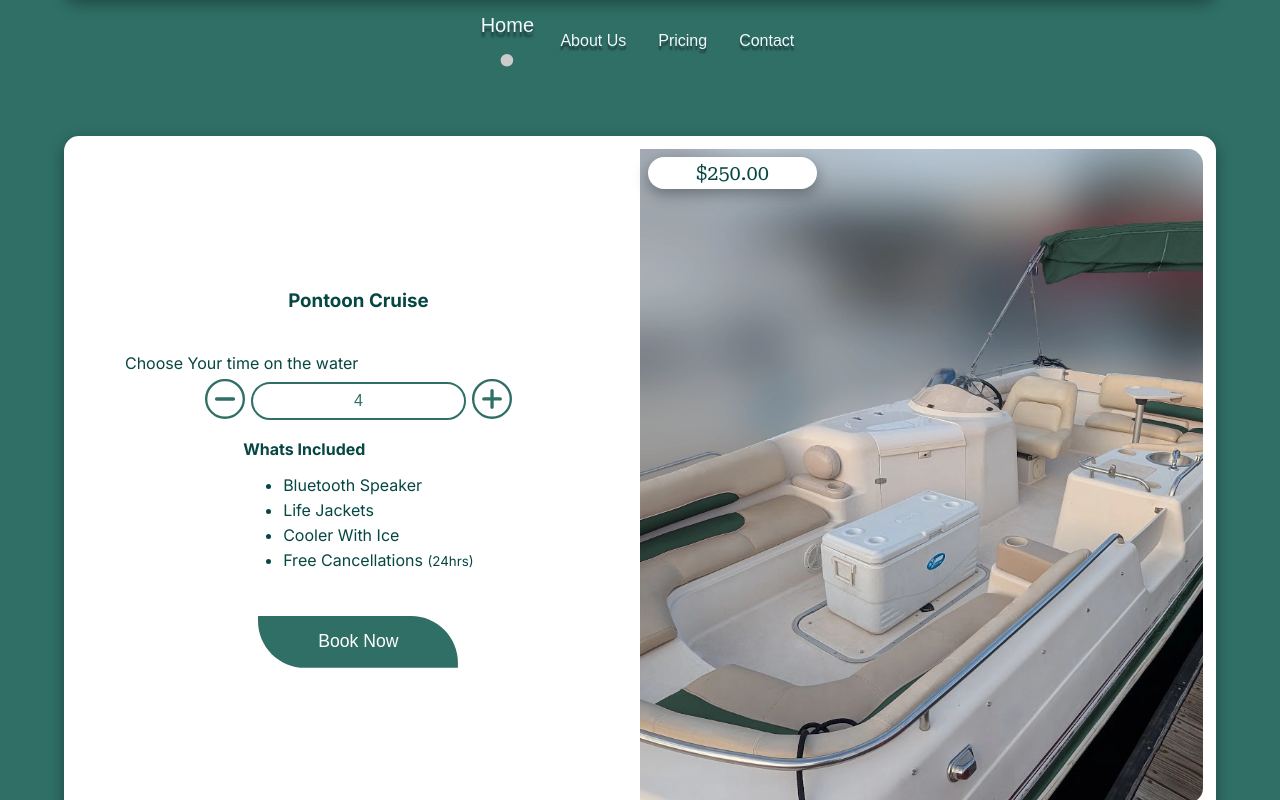
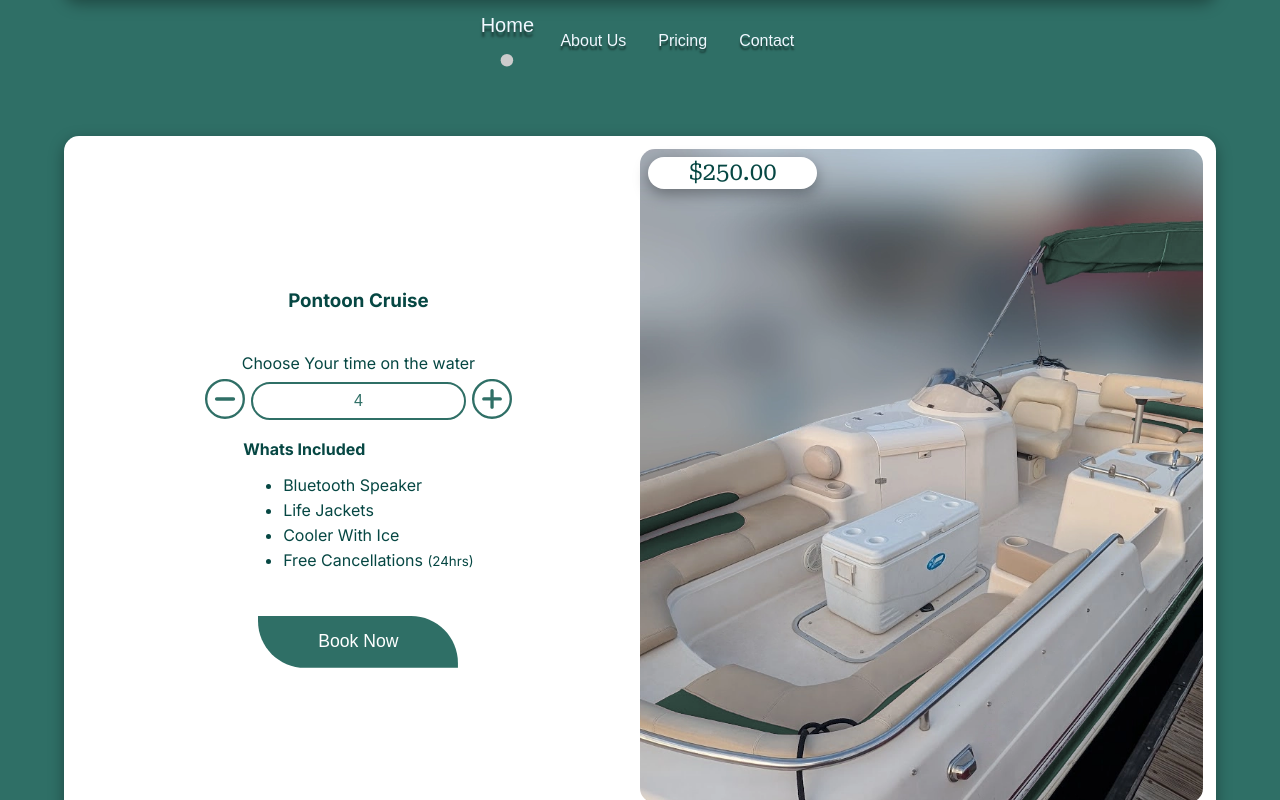
Before and after one commit to rcrawf13/boat-rental, a React (Vite) app: page /#Home in a window 1280 px wide. Both pictures are taken after a click on the button 438 px from the left and 1960 px from the top of the page. Shown: the part 1560-2360 px from the top of the page. Built offline with nearby package versions, Linux system fonts and the light colour scheme; a web font is replaced by a local one.

Commit message:
Fixed Responsiveness of section wide screen containers

```diff
--- a/src/components/sections/about_section/about_sec_items/about.css
+++ b/src/components/sections/about_section/about_sec_items/about.css
@@ -84,7 +84,8 @@ h2 {
 .wideScreenContainer {
   margin-top: 3%;
   width: 90dvw;
-  height: 85dvh;
+  height: 85%;
+  overflow: hidden;
   background-color:#FFFFFF;
   border-radius: 15px;
   padding: 1.5rem;
@@ -120,9 +121,6 @@ h2 {
     overflow-y: scroll;
   }
 
-  .img-text-con > .imgCon {
-
-  }
 
 
 }
@@ -158,20 +156,15 @@ h2 {
   grid-column: span 12;
   display: grid;
   grid-template-columns: repeat(auto-fill,minmax(25dvw,1fr));
-  grid-template-rows: 1fr;
   gap: 1rem;
 }
 
 
-.perks-cont > .card {
-  height: fit-content;
-  max-height: 90%;
+.card {
   display: grid;
   justify-items: center;
-  grid-template-rows: .5fr 1fr 3fr;
-  grid-template-columns: 1fr;
-
-  box-shadow: rgba(0, 0, 0, 0.05) 0px 0px 0px 1px;
+  grid-template-rows: repeat(auto-fil,minmax(150px,1fr));
+  grid-template-columns: repeat(auto-fill,minmax(250px,1fr));
   border-radius: 15px;
   box-sizing: border-box;
   padding: .8rem;
@@ -201,17 +194,17 @@ h2 {
 .card > img {
   height:9dvh;
   margin-bottom: .5rem;
+  display: block;
 }
 
 
 
 .card > div {
-  width: 100%; height: auto;
+  width: 100%; height: fit-content;
   font-size: .85rem;
   font-family: "Inter", sans-serif;
   font-optical-sizing: auto;
   font-style: normal;
-  text-wrap: pretty;
   margin: 0%;
   margin-top: .8rem;
   max-width: 400px;
@@ -220,11 +213,14 @@ h2 {
 
 @media (max-height:488px) {
 
-  .card > img {
-    height:50%;
-  }
+
   .card > div {
     display: none;
   }
 
 }
+
+.card > * {
+    text-wrap: pretty;
+
+}
--- a/src/components/sections/pricing_section/NumberComponent.tsx
+++ b/src/components/sections/pricing_section/NumberComponent.tsx
@@ -1,7 +1,7 @@
 import { NumberField } from '@base-ui/react/number-field';
-import cirlePlus from "./../../../assets/circle-add.svg"
-import cirleMinus from "./../../../assets/circle-minus.svg"
-
+import cirlePlus from "./../../../assets/circle-add.svg";
+import cirleMinus from "./../../../assets/circle-minus.svg";
+import { motion } from "motion/react";
 type updateCurrentPriceFnType = (value: null | number) => void;
 interface NumberComponentProps {
     updateCurrentPrice:updateCurrentPriceFnType
@@ -18,14 +18,20 @@ const NumberComponent = ({updateCurrentPrice}:NumberComponentProps) => {
                 <NumberField.ScrubAreaCursor />
                 </NumberField.ScrubArea>
                 <NumberField.Group style={{display:'flex', alignItems:'center',justifyItems:'center'}}>
-                    <NumberField.Decrement style={{border:'none', background:'none'}}>
-                        <img src={cirleMinus} style={{height:'5dvh', width:'5dvh'}} alt="" />
+                    <NumberField.Decrement style={{border:'none', background:'none', cursor:'pointer'}}>
+                        <motion.img
+                        whileTap={{scale:.8}}
+                        src={cirleMinus}
+                        style={{height:'5dvh', width:'5dvh'}} />
                     </NumberField.Decrement>
                         <NumberField.Input
                         className={'test'}
                         style={{textAlign:'center',color:'#2F6F66'}} />
-                    <NumberField.Increment style={{border:'none', background:'none'}} >
-                        <img src={cirlePlus} style={{height:'5dvh', width:'5dvh'}} alt="" />
+                    <NumberField.Increment style={{border:'none', background:'none', cursor:'pointer'}} >
+                        <motion.img
+                        whileTap={{scale:.8}}
+                        src={cirlePlus}
+                        style={{height:'5dvh', width:'5dvh'}} />
                     </NumberField.Increment>
                 </NumberField.Group >
                 </NumberField.Root>
--- a/src/components/sections/pricing_section/PriceSec.tsx
+++ b/src/components/sections/pricing_section/PriceSec.tsx
@@ -23,11 +23,7 @@ const [active,setActive] = useState<number>(2);
       setActive={setActive}
       setCurrentPrice={setCurrentPrice}
       />
-      {/* <div className='pricingVideoContainer'>
-        <video playsInline autoPlay muted loop preload='auto' id='pricingBgVideo' >
-          <source src={lakevideo} type='video/mp4' />
-        </video>
-      </div> */}
+
     </>
   )
 }
--- a/src/components/sections/pricing_section/PriceSecWide.tsx
+++ b/src/components/sections/pricing_section/PriceSecWide.tsx
@@ -1,6 +1,7 @@
 import pontoonPic from './../../../assets/PontoonBoatBlr.webp'
 import DurationButtons from './DurationButtons';
-import './pricesecwide.css'
+import { motion } from "motion/react";
+import './pricesecwide.css';
 type setCurrentPriceType = React.Dispatch<React.SetStateAction<string>>;
 type setActiveType = React.Dispatch<React.SetStateAction<number>>;
 
@@ -32,13 +33,18 @@ const PriceSecWide = ({currentPrice,active,setCurrentPrice,setActive}:PriceSecWi
         <div className="vidCon">
             <div className="priceQuoteCont">
                 <div className="priceQuote">
-                <p>{currentPrice}</p>
+
+                {/* <p>{currentPrice}</p> */}
+                <motion.p
+                key={currentPrice}
+                initial={{ scale: 1, opacity:0}}
+                animate={{ scale: 1.2, opacity:1 }}
+                transition={{ duration: 0.2 }}>
+                  {currentPrice}
+                </motion.p>
                 </div>
             </div>
             <img src={pontoonPic} alt="" />
-            {/* <video playsInline loop autoPlay muted>
-                <source type='video/mp4' src={pontonVid} />
-            </video> */}
         </div>
     </div>
   )
--- a/src/components/sections/pricing_section/pricesec.css
+++ b/src/components/sections/pricing_section/pricesec.css
@@ -215,7 +215,7 @@ h4 {
 .durCont > p {
   margin: .35rem;
   padding: 0;
-  align-self: start;
+  align-self: center;
 }
 
 .custDurCont {
--- a/src/components/sections/pricing_section/pricesecwide.css
+++ b/src/components/sections/pricing_section/pricesecwide.css
@@ -15,6 +15,7 @@
     padding: .8rem;
     font-family: "Inter", Arial, Helvetica, sans-serif;
     color: #064743;
+    overflow: hidden;
  }
 
  @media  (min-width:600px) {
@@ -34,7 +35,6 @@
     align-items: center;
     justify-content: center;
     box-sizing: border-box;
-    padding: 1rem;
 
  }
 
@@ -44,28 +44,38 @@
     max-width: 30%;
 }
 
-
 .dynamicPricingSect > .durCont > .duratonBtns > #customTime {
     min-height: 5vh ;
     min-width: 5vh;
 }
 
-/* .dynamicPricingSect > .durCont > .duratonBtns > */
-
-
 .dynamicPricingSect > .durCont > .custDurCont > div > div > #base-ui-_r_1_ {
     width: 50%;
 }
-  .vidCon {
-    height: 100%;
 
- }
+.vidCon , .dynamicPricingSect{
+
+}
 
 .vidCon > img {
+    display: block;
+    border-radius: 15px;
+    object-fit: cover;
+    max-inline-size: 100%;
     height: 100%;
-    max-height: 100%;
-    max-width: 100%;
-    border-radius: 0px 15px 15px 0px;
-    object-fit: cover;
+}
+@media (height <= 500px) {
+
+    .dynamicPricingSect {
+        gap:0;
+    }
 
 }
+
+@media (height <= 400px) {
+
+    .vidCon > img {
+    height: auto;
+    max-width:100% ;
+    }
+}
```
